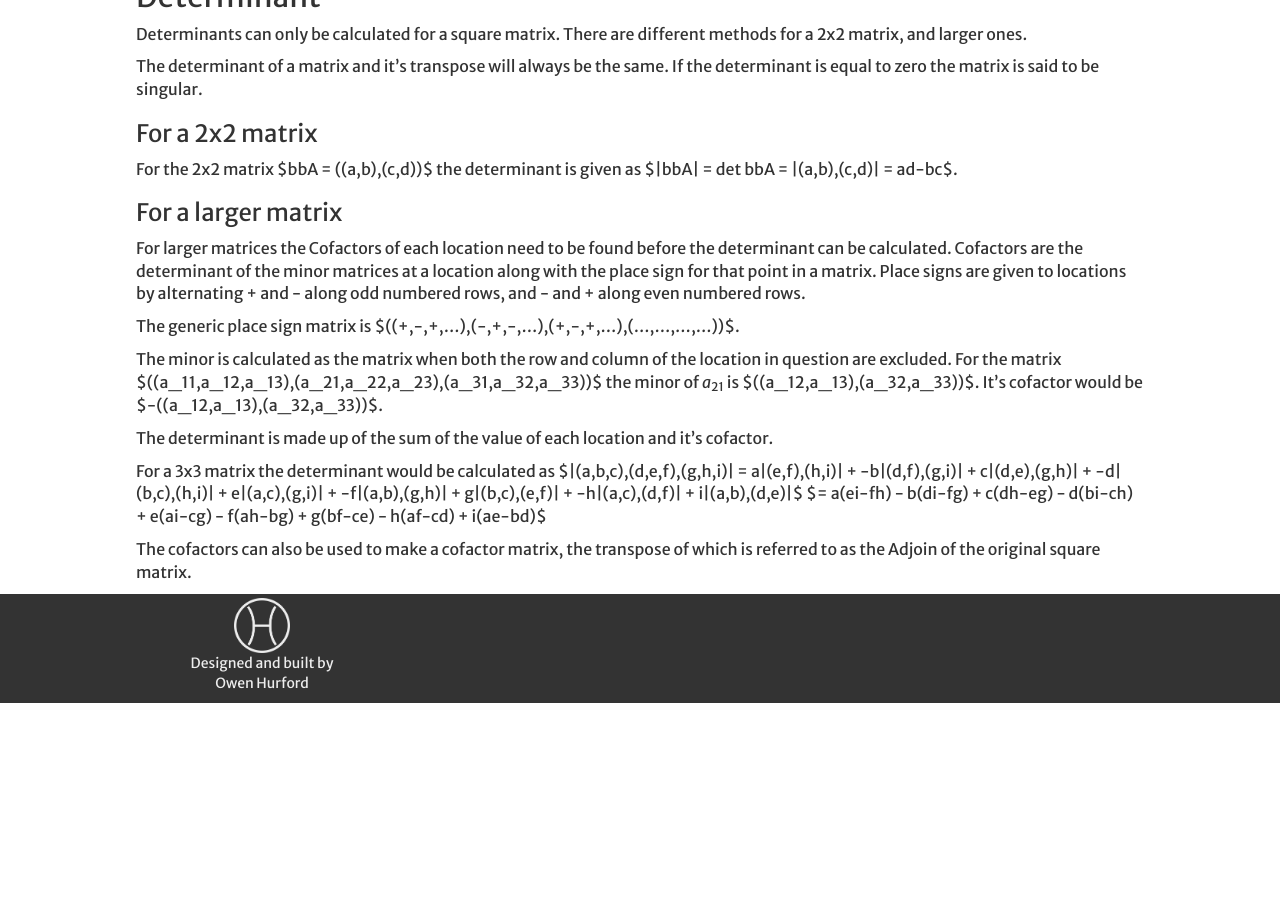
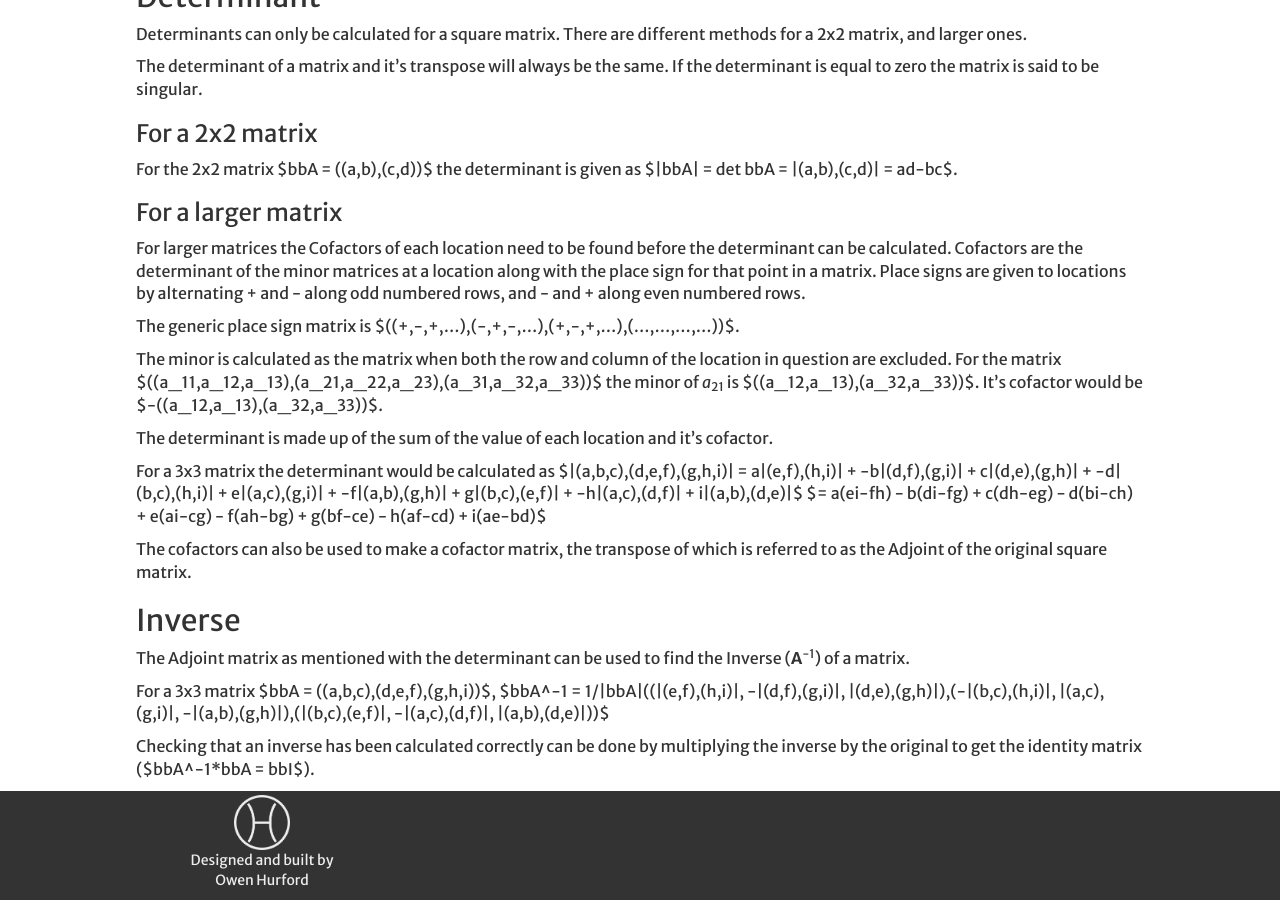
Before and after one commit to alwaysbusy/csmaths, a Jekyll site: the page built from topics/numeric/matrices.md, in a window 1280 px wide and 900 px high, scrolled down 1724 px. Built offline with Jekyll 4.4.1, drawn with Linux system fonts in a browser that asks for light colours; nearby versions of some CDN libraries; before the commit the page ends 2427 px from its top, so only the background shows below that.

Commit message:
More matrices

```diff
--- a/topics/numeric/matrices.md
+++ b/topics/numeric/matrices.md
@@ -66,4 +66,11 @@ The determinant is made up of the sum of the value of each location and it's cof
 For a 3x3 matrix the determinant would be calculated as $\|(a,b,c),(d,e,f),(g,h,i)\| = a\|(e,f),(h,i)\| + -b\|(d,f),(g,i)\| + c\|(d,e),(g,h)\| + -d\|(b,c),(h,i)\| + e\|(a,c),(g,i)\| + -f\|(a,b),(g,h)\| + g\|(b,c),(e,f)\| + -h\|(a,c),(d,f)\| + i\|(a,b),(d,e)\|$
 $= a(ei-fh) - b(di-fg) + c(dh-eg) - d(bi-ch) + e(ai-cg) - f(ah-bg) + g(bf-ce) - h(af-cd) + i(ae-bd)$
 
-The cofactors can also be used to make a cofactor matrix, the transpose of which is referred to as the Adjoin of the original square matrix.
+The cofactors can also be used to make a cofactor matrix, the transpose of which is referred to as the Adjoint of the original square matrix.
+
+## Inverse
+The Adjoint matrix as mentioned with the determinant can be used to find the Inverse (**A**<sup>-1</sup>) of a matrix.
+
+For a 3x3 matrix $bbA = ((a,b,c),(d,e,f),(g,h,i))$, $bbA^-1 = 1/\|bbA\|((\|(e,f),(h,i)\|, -\|(d,f),(g,i)\|, \|(d,e),(g,h)\|),(-\|(b,c),(h,i)\|, \|(a,c),(g,i)\|, -\|(a,b),(g,h)\|),(\|(b,c),(e,f)\|, -\|(a,c),(d,f)\|, \|(a,b),(d,e)\|))$
+
+Checking that an inverse has been calculated correctly can be done by multiplying the inverse by the original to get the identity matrix ($bbA^-1\*bbA = bbI$).
```
